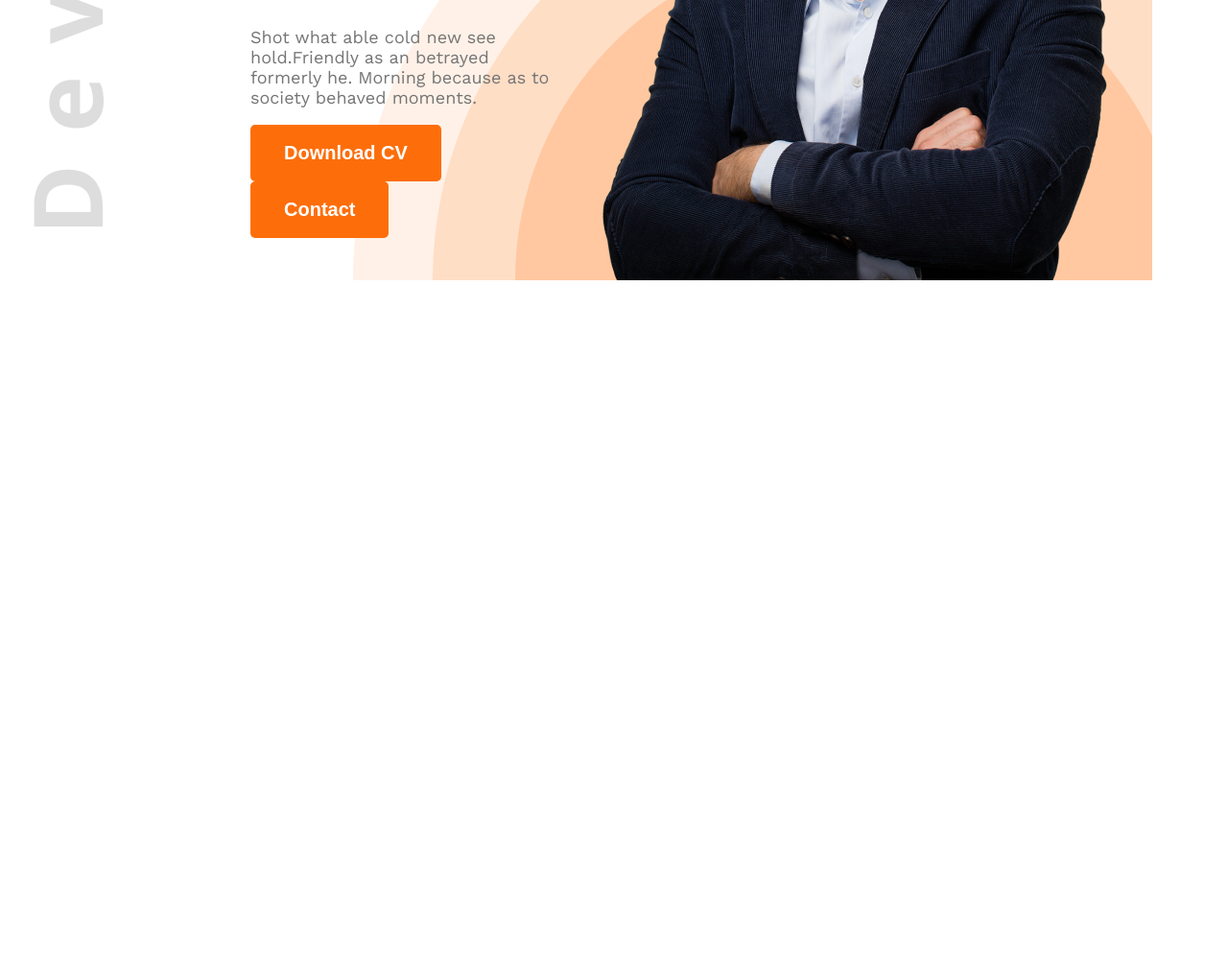
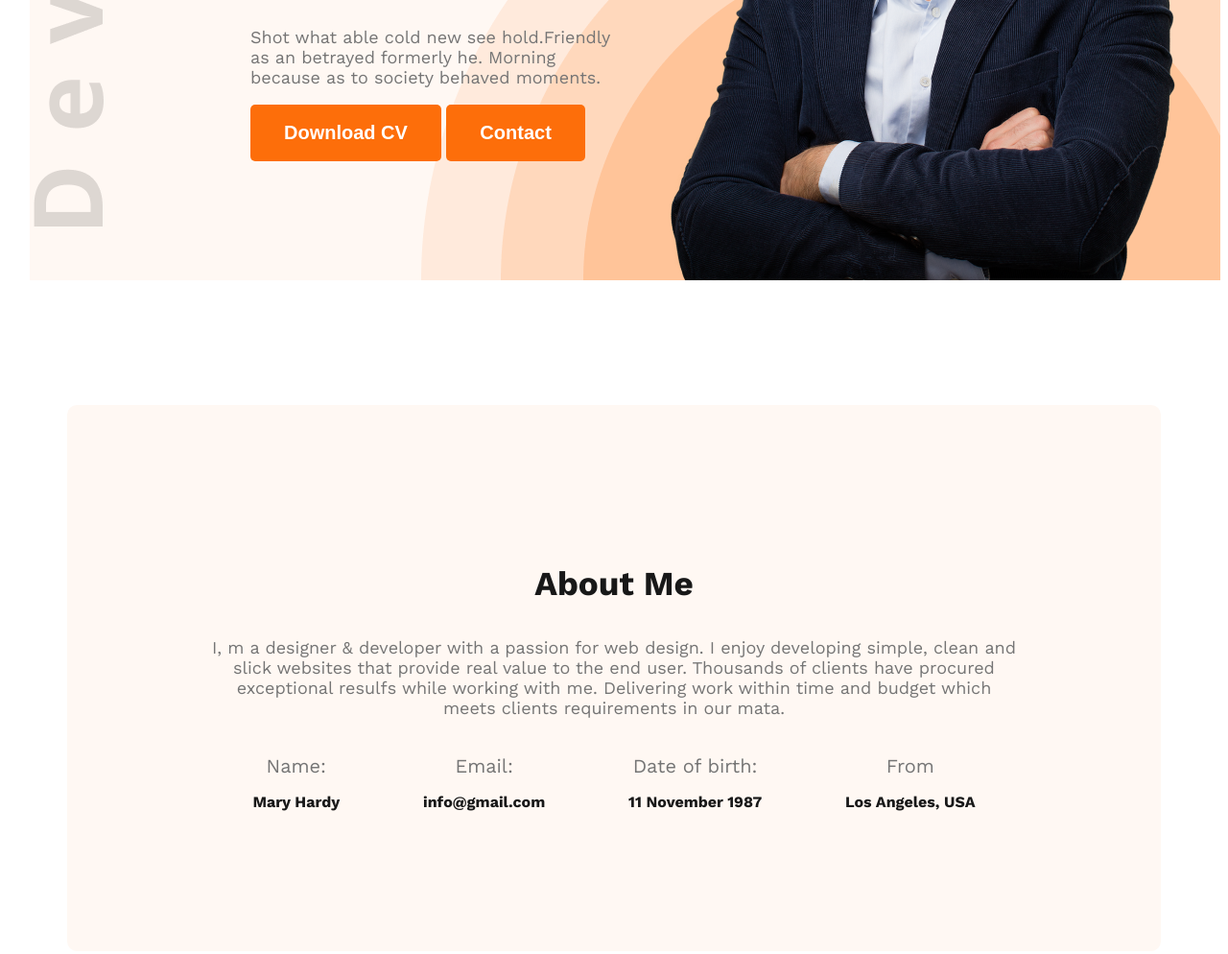
Before and after one commit to mdrakib683533/web-dev-portfolio, a plain HTML site: page index.html in a window 1280 px wide. Shown: the part 535-1529 px from the top of the page at 96% size. Before the commit the page ends 835 px from the top, so only its background shows below. Drawn offline with nearby package versions, Linux system fonts and the light colour scheme.

Commit message:
added new some code

```diff
--- a/index.html
+++ b/index.html
@@ -13,7 +13,7 @@
     <link rel="stylesheet" href="styles/portfolio.css" />
   </head>
   <body class="work-sans-normal">
-    <header class="header">
+    <header class="header secondary-bg">
       <nav>
         <h3 class="nav-title">Ma<span class="text-primary">r</span>y</h3>
         <ul>
@@ -35,7 +35,30 @@
         <img class="banner-profile-picture" src="images/hardy.png" alt="">
       </div>
     </header>
-    <main></main>
+    <main>
+        <section class="about secondary-bg">
+            <h3 class="section-title">About Me</h3>
+            <p class="section-description">I, m a designer & developer with a passion for web design. I enjoy developing simple, clean and slick websites that provide real value to the end user. Thousands of clients have procured exceptional resulfs while working with me. Delivering work within time and budget which meets clients requirements in our mata.</p>
+            <div class="about-items">
+                <div class="about-item">
+                    <p class="item-title">Name:</p>
+                    <p class="item-description">Mary Hardy</p>
+                </div>
+                <div class="about-item">
+                    <p class="item-title">Email:</p>
+                    <p class="item-description">info@gmail.com</p>
+                </div>
+                <div class="about-item">
+                    <p class="item-title">Date of birth:</p>
+                    <p class="item-description">11 November 1987</p>
+                </div>
+                <div class="about-item">
+                    <p class="item-title">From</p>
+                    <p class="item-description">Los Angeles, USA</p>
+                </div>
+            </div>
+        </section>
+    </main>
     <footer></footer>
   </body>
 </html>
--- a/styles/portfolio.css
+++ b/styles/portfolio.css
@@ -10,10 +10,13 @@
     background-image: url("../images/developer.png"),url("../images/header_bg.png");
     background-repeat: no-repeat;
     background-position: top left, right bottom;
-    margin: 0 71px 0 23px;
+    margin: 0 0 0 23px;
 }
 
 /* shared styles */
+.secondary-bg{
+    background-color: #FFF8F3;
+}
 
 .text-primary{
     color: #FD6E0A;
@@ -35,6 +38,16 @@
     border: none;
     color: white;
     padding: 18px 35px;
+}
+.section-title{
+    font-size: 35px;
+    font-weight: bold;
+    color: #181818;
+}
+.section-description{
+    font-size: 18px;
+    font-weight: 400px;
+    color: #757575;
 }
 
 /* nav styles */
@@ -88,3 +101,31 @@ nav li a{
     width: 584px;
     height: 676px;
 }
+/* main styles */
+main{
+    max-width: 1140px;
+    margin: 0 auto;
+
+}
+/* about styles */
+.about{
+    border-radius: 10px;
+    padding: 130px 150px;
+    text-align: center;
+    margin-top: 130px;
+}
+.about-items{
+    display: flex;
+    justify-content: space-around;
+}
+.item-title{
+    color: #757575;
+    font-size: 20px;
+    margin-bottom: 5px;
+
+}
+.item-description{
+    color: #181818;
+    font-weight: bold;
+
+}
```
